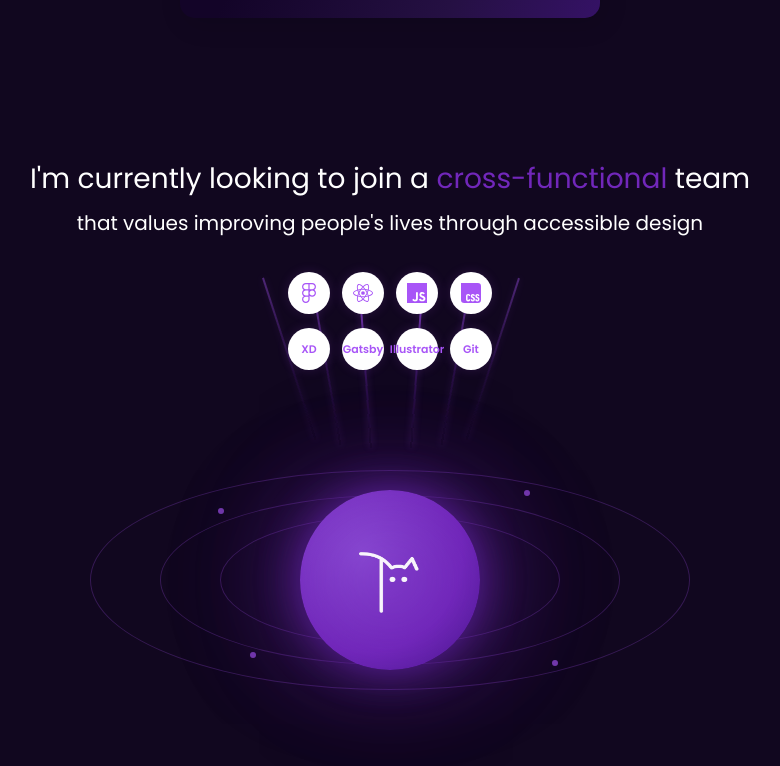
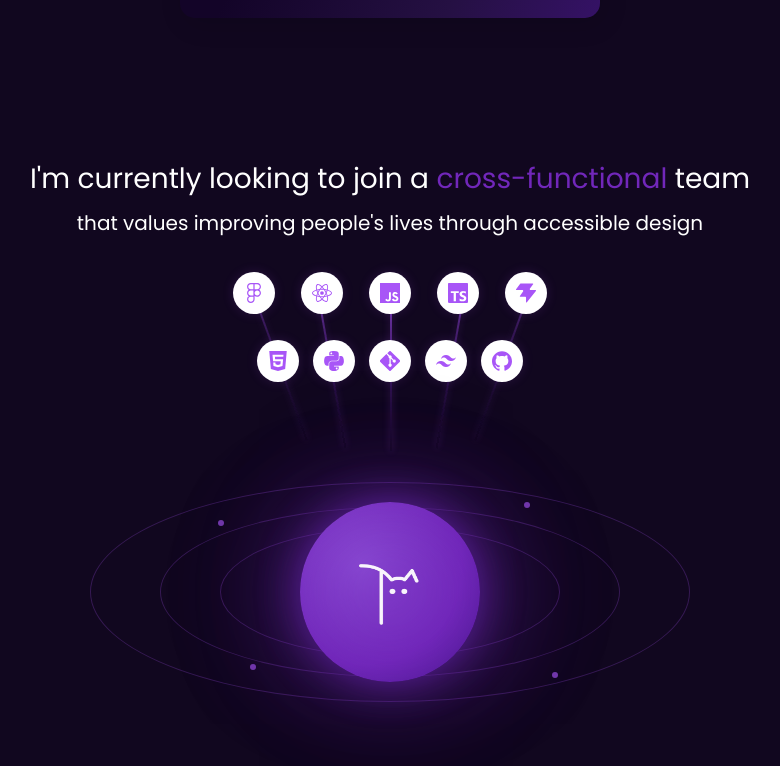
Before and after one commit to catzerovt/my-portfolio, a React (Vite) app: page / in a window 1280 px wide. Shown: the part 1563-2329 px from the top of the page, without its empty margins (250-1030 px from the left). Built offline with nearby package versions, Linux system fonts and the light colour scheme; a web font is replaced by a local one.

Commit message:
feat: refine tools section

```diff
--- a/src/components/tools/SocialIcons.jsx
+++ b/src/components/tools/SocialIcons.jsx
@@ -2,24 +2,36 @@ import styles from "./SocialIcons.module.css";
 import {
   siReact,
   siJavascript,
-  siCss,
   siFigma,
-  siGit,
+
 } from "simple-icons";
+
+import { siGit } from "simple-icons";
+import { siHtml5 } from "simple-icons";
+import { siPython } from "simple-icons";
+import { siTypescript } from "simple-icons";
+import { siTailwindcss } from "simple-icons";
+import { siVite, siGithub } from "simple-icons";
+
+
+
 
 const ROW_1 = [
   { label: "Figma", color: "#F24E1E", icon: siFigma },
   { label: "React", color: "#61DAFB", icon: siReact },
   { label: "JavaScript", color: "#F7DF1E", icon: siJavascript },
-  { label: "CSS", color: "#1572B6", icon: siCss },
+  { label: "TypeScript", color: "#3178C6", icon: siTypescript },
+  { label: "Vite", color: "#646CFF", icon: siVite },
 ];
 
 const ROW_2 = [
-  { label: "XD", color: "#FF2BC2", letter: "Xd" },
-  { label: "Gatsby", color: "#663399", letter: "G" },
-  { label: "Illustrator", color: "#FF9A00", letter: "Ai" },
-  { label: "Git", color: "#F05032", letter: "Git" },
+  { label: "HTML", color: "#E34F26", icon: siHtml5 },
+  { label: "Python", color: "#3776AB", icon: siPython },
+  { label: "Git", color: "#F05032", icon: siGit },
+  { label: "Tailwind", color: "#06B6D4", icon: siTailwindcss },
+  { label: "GitHub", color: "#9CA3AF", icon: siGithub },
 ];
+
 
 function IconBubble({ label, color, icon }) {
   return (
@@ -41,13 +53,13 @@ function IconBubble({ label, color, icon }) {
 export default function SocialIcons() {
   return (
     <div className={styles.container}>
-      <div className={styles.row}>
+      <div className={`${styles.row} ${styles.rowTop}`}>
         {ROW_1.map((icon) => (
           <IconBubble key={icon.label} {...icon} />
         ))}
       </div>
 
-      <div className={styles.row}>
+      <div className={`${styles.row} ${styles.rowBottom}`}>
         {ROW_2.map((icon) => (
           <IconBubble key={icon.label} {...icon} />
         ))}
--- a/src/components/tools/SocialIcons.module.css
+++ b/src/components/tools/SocialIcons.module.css
@@ -7,9 +7,17 @@
 
 .row {
   display: flex;
-  gap: 12px;
   flex-wrap: wrap;
   justify-content: center;
+}
+
+.rowTop {
+  gap: 26px;
+}
+
+.rowBottom {
+  gap: 14px;
+  margin-top: 12px;
 }
 
 .bubble {
--- a/src/components/tools/tools.jsx
+++ b/src/components/tools/tools.jsx
@@ -20,12 +20,11 @@ export function Tools() {
         </div>
 
 <div className={styles.lines}>
-<div className={styles.line} style={{ left: "10%", transform: "rotate(-18deg)", opacity: 0.5 }} />
-<div className={styles.line} style={{ left: "25%", transform: "rotate(-10deg)", opacity: 0.7 }} />
-<div className={styles.line} style={{ left: "40%", transform: "rotate(-4deg)", opacity: 1 }} />
-<div className={styles.line} style={{ left: "60%", transform: "rotate(4deg)", opacity: 1 }} />
-<div className={styles.line} style={{ left: "75%", transform: "rotate(10deg)", opacity: 0.7 }} />
-<div className={styles.line} style={{ left: "90%", transform: "rotate(18deg)", opacity: 0.5 }} />
+  <div className={styles.line} style={{ left: "12%", transform: "rotate(-20deg)", opacity: 0.55 }} />
+  <div className={styles.line} style={{ left: "30%", transform: "rotate(-10deg)", opacity: 0.8 }} />
+  <div className={styles.line} style={{ left: "50%", transform: "rotate(0deg)", opacity: 1 }} />
+  <div className={styles.line} style={{ left: "70%", transform: "rotate(10deg)", opacity: 0.8 }} />
+  <div className={styles.line} style={{ left: "88%", transform: "rotate(20deg)", opacity: 0.55 }} />
 </div>
 
         <div className={styles.orb}>
--- a/src/components/tools/tools.module.css
+++ b/src/components/tools/tools.module.css
@@ -35,11 +35,11 @@
 
 .lines {
   position: absolute;
-  top: 120px;
+  top: 118px;
   left: 50%;
   transform: translateX(-50%);
-  width: 320px;
-  height: 220px;
+  width: 380px;
+  height: 210px;
   pointer-events: none;
   z-index: 1;
 }
@@ -47,7 +47,7 @@
 .line {
   position: absolute;
   width: 1.5px;
-  height: 170px;
+  height: 175px;
   background: linear-gradient(
     to bottom,
     rgba(168, 85, 247, 0.8),
```
